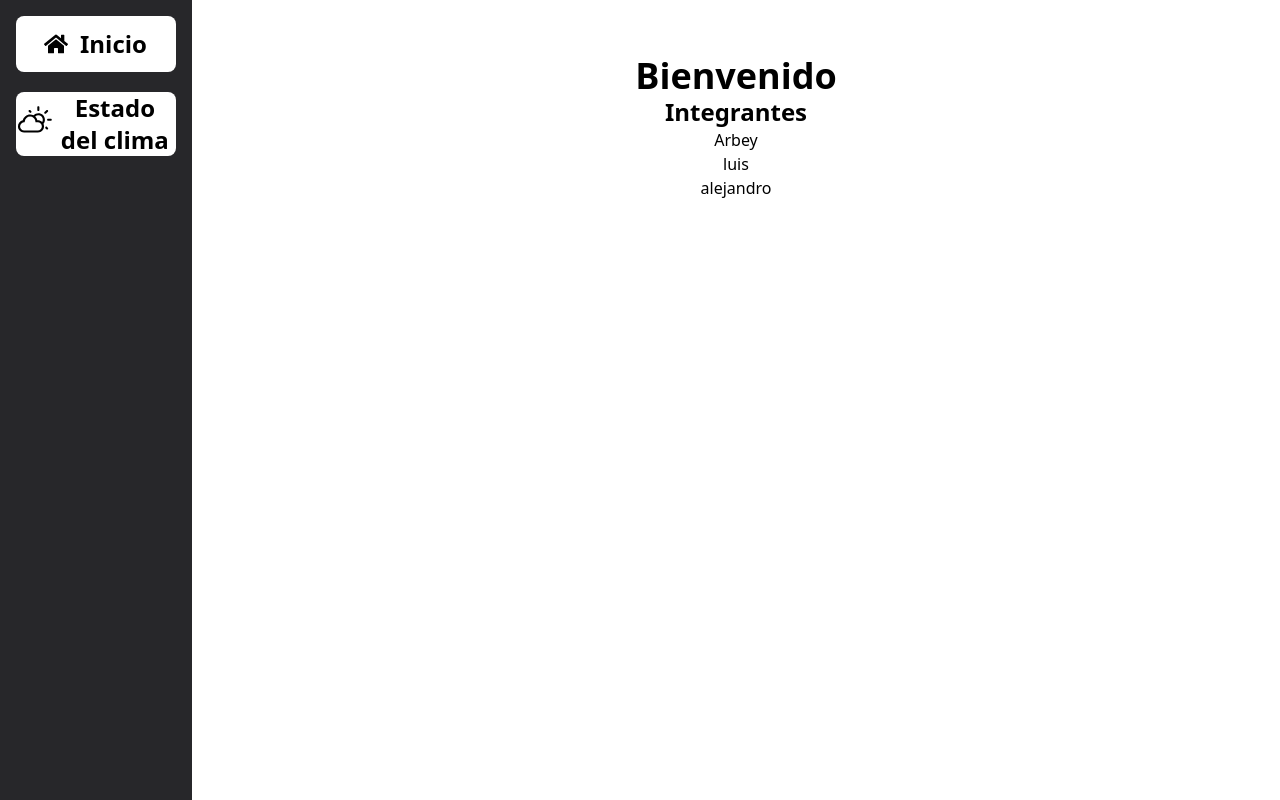
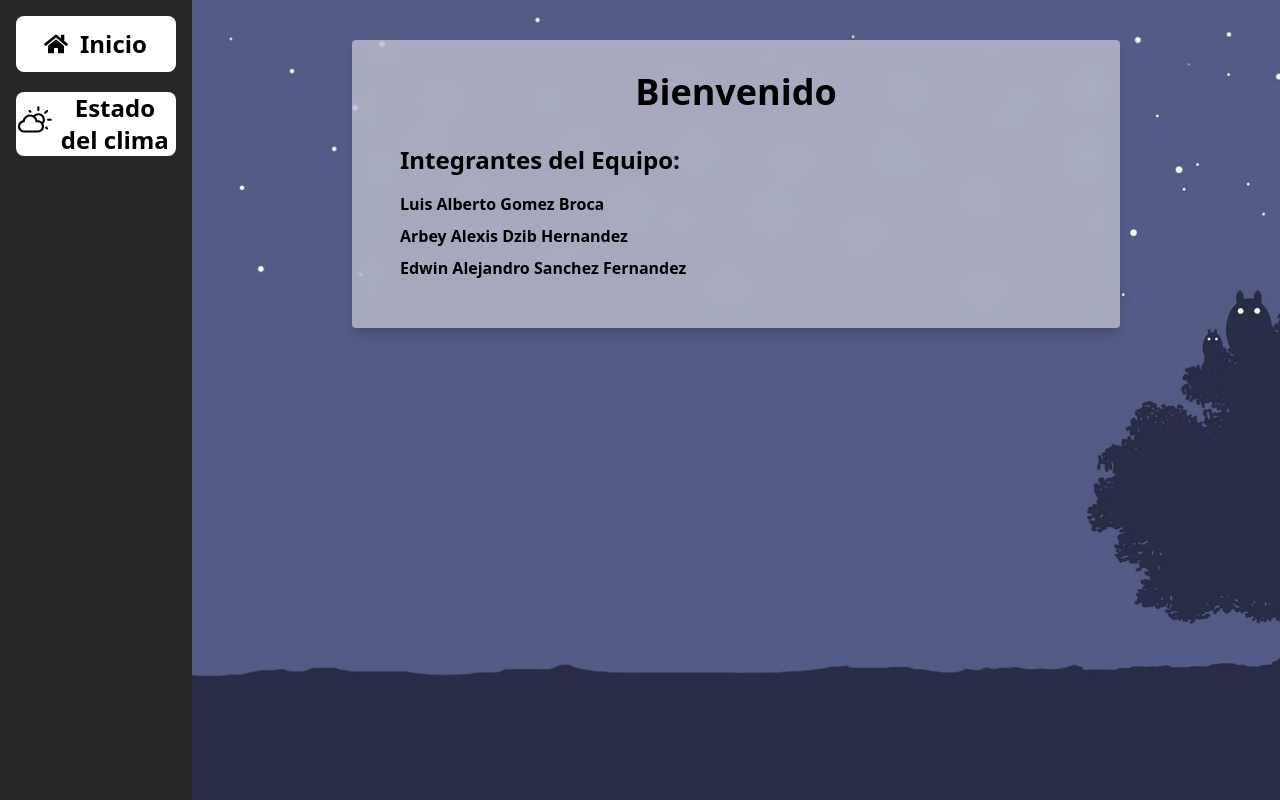
Before and after one commit to Joestarb/Portafolio, a React (Create React App) app: page / in a window 1280 px wide. Built offline with nearby package versions, Linux system fonts and the light colour scheme.

Commit message:
Se agregaron diseños

```diff
--- a/src/Pages/Dashboard.js
+++ b/src/Pages/Dashboard.js
@@ -1,13 +1,29 @@
 import React from 'react';
-import Nombre from "../Components/weather_api/Nombre";
 
 function Dashboard() {
+  const teamMembers = [
+    { id: 1, name: 'Luis Alberto Gomez Broca'},
+    { id: 2, name: 'Arbey Alexis Dzib Hernandez'},
+    { id: 3, name: 'Edwin Alejandro Sanchez Fernandez'},
+  ];
+
   return (
-    <div>
-      <h1 className='m-14 -mb-14 font-semibold  text-4xl text-center'>Bienvenido</h1>
-      <Nombre/>
+    <div className="fondo_Dash min-h-screen py-10">
+      <div className="max-w-3xl mx-auto bg-white p-8 shadow-lg bg-opacity-50 backdrop-blur-md rounded drop-shadow-lg">
+        <h1 className="text-4xl font-semibold text-center mb-8">Bienvenido</h1>
+        <div className="m-4">
+          <h2 className="text-2xl font-semibold mb-4">Integrantes del Equipo:</h2>
+          <ul>
+            {teamMembers.map((member) => (
+              <li key={member.id} className="mb-2">
+                <strong>{member.name}</strong>{member.role}
+              </li>
+            ))}
+          </ul>
+        </div>
+      </div>
     </div>
-  )
+  );
 }
 
-export default Dashboard
+export default Dashboard;
--- a/src/index.css
+++ b/src/index.css
@@ -16,3 +16,10 @@
     background-size: cover;
     object-fit: fill;
 }
+
+.fondo_Dash{
+    background-image: url(./assets//weatherApi/bg_dash.jpg);
+    background-repeat: repeat;
+    background-size: cover;
+    object-fit: fill;
+}
```
Also changed, not shown: src/assets/weatherApi/bg_dash.jpg (added).
